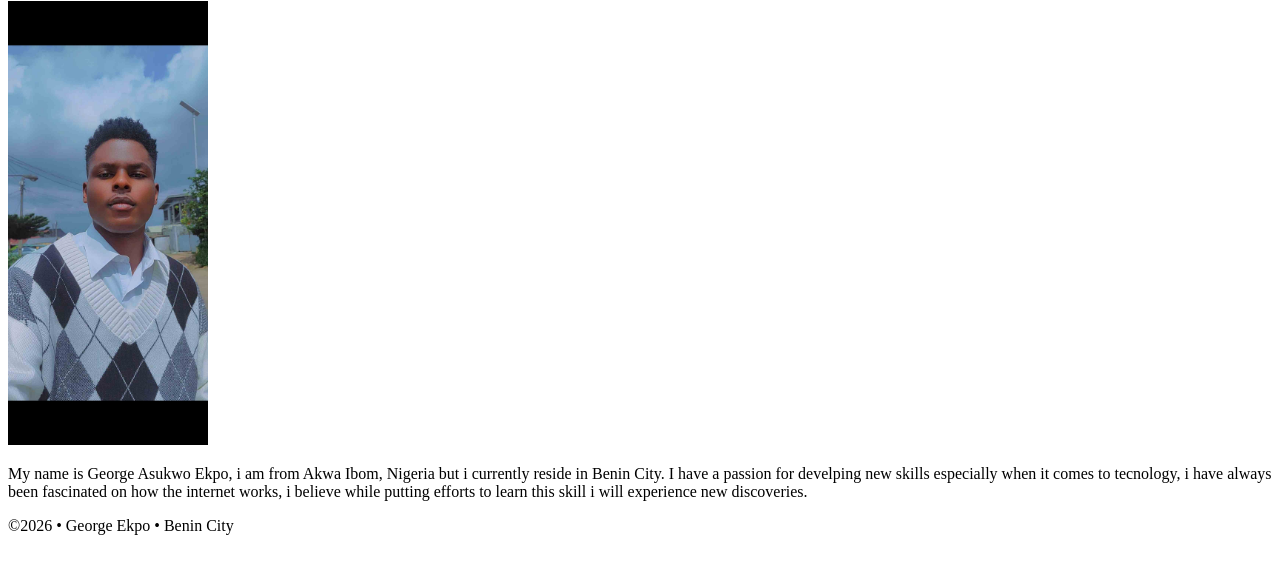
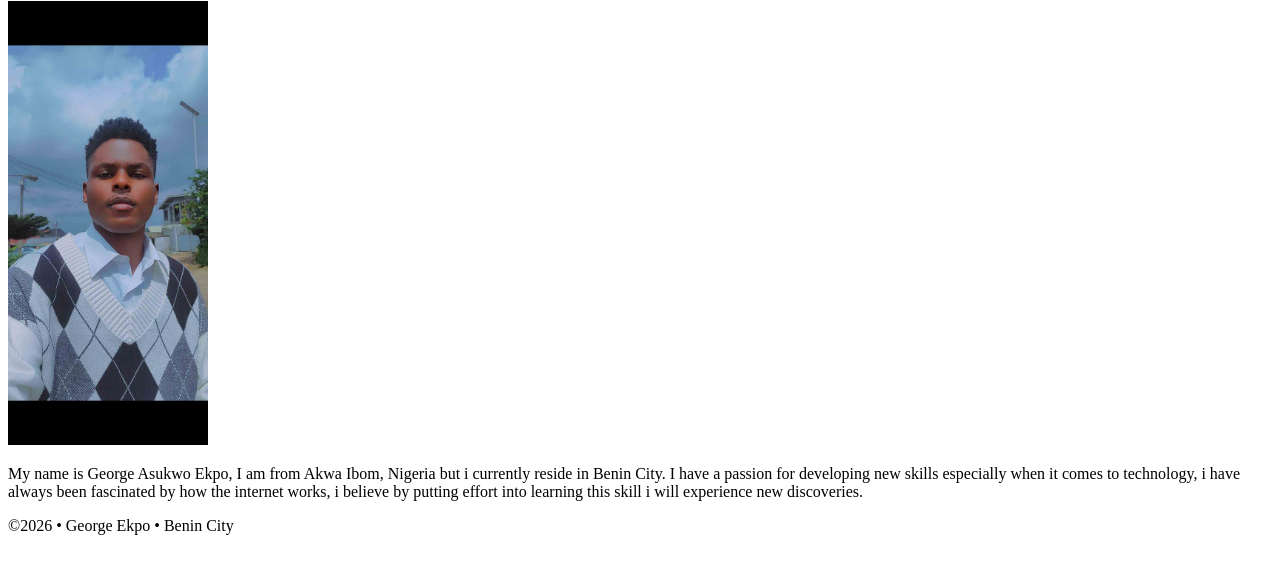
Before and after one commit to MeekyMareal/wdd130, a plain HTML site: page index.html in a window 1280 px wide. Shown: the part 105-678 px from the top of the page. Drawn offline with Linux system fonts and the light colour scheme.

Commit message:
7th changes

```diff
--- a/index.html
+++ b/index.html
@@ -17,11 +17,11 @@
     <main>
         <h1>George Ekpo | WDD 130</h1>
         <img src="week01/images/profile.jpg" alt="George Ekpo." width="200">
-        <p>My name is George Asukwo Ekpo, i am from Akwa Ibom, Nigeria but i currently reside in
-            Benin City. I have a passion for develping new skills especially when it comes to
-            tecnology, i have
-            always been fascinated on how the internet works, i believe while putting efforts to
-            learn this skill i will experience new discoveries.</p>
+        <p>My name is George Asukwo Ekpo, I am from Akwa Ibom, Nigeria but i currently reside in
+            Benin City. I have a passion for developing new skills especially when it comes to
+            technology, i have
+            always been fascinated by how the internet works, i believe by putting effort into
+            learning this skill i will experience new discoveries.</p>
     </main>
     <footer>
         <p>©2026 • George Ekpo • Benin City</p>
```
